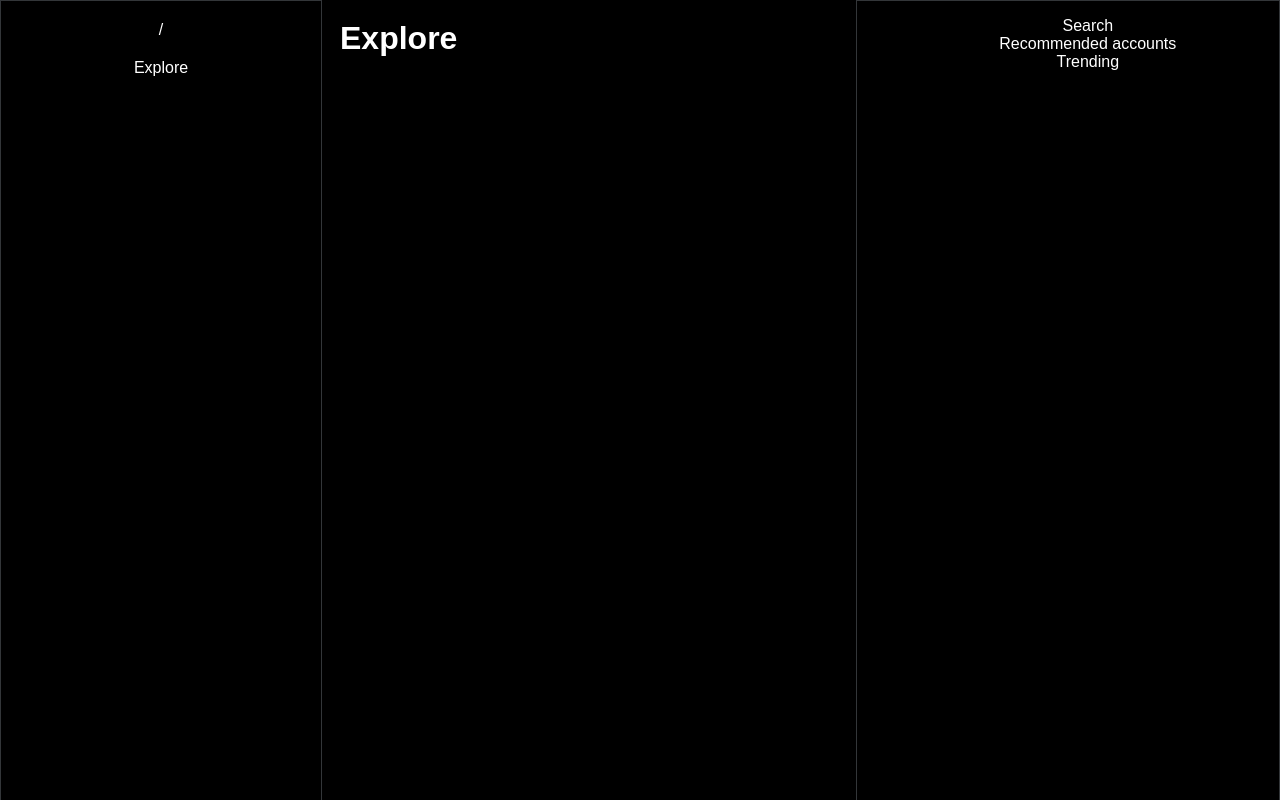
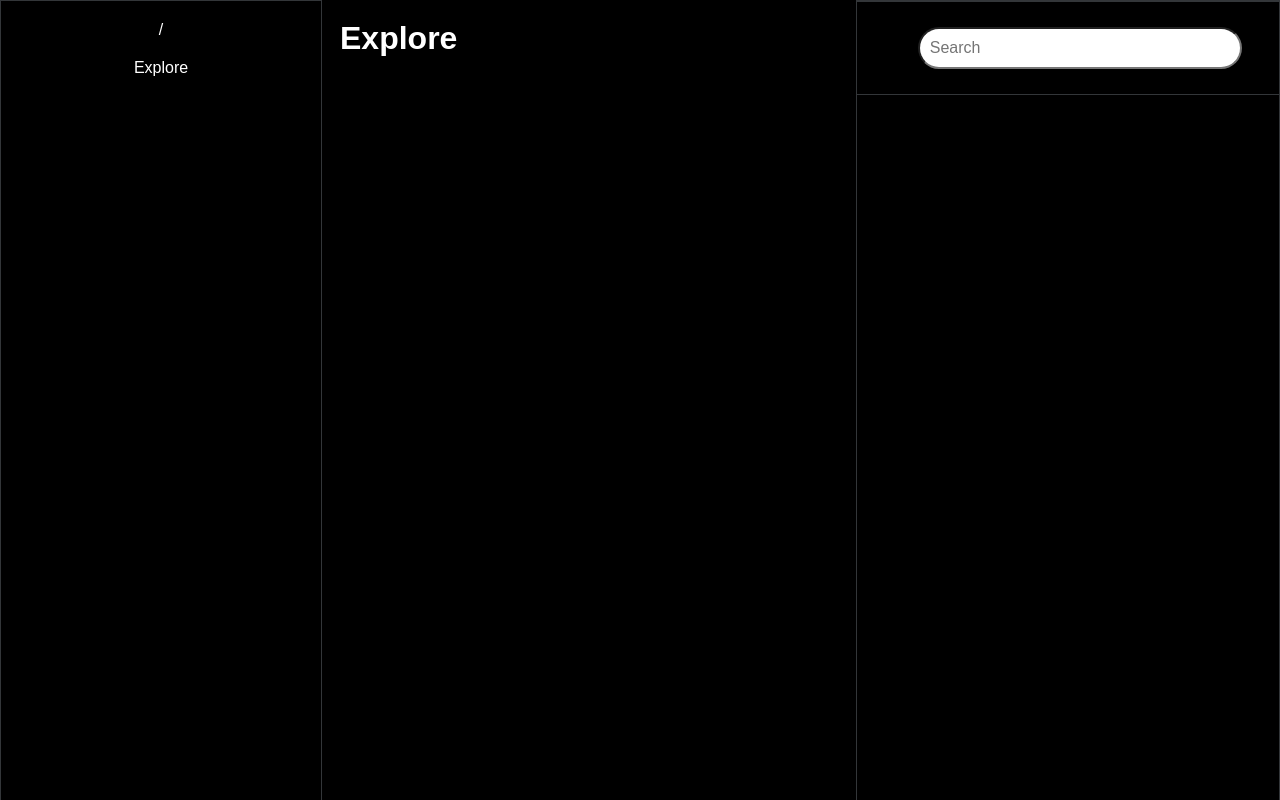
Before and after one commit to maxhayes17/TwitterClone, a React (Create React App) app in the folder frontend/: page /explore in a window 1280 px wide. Built offline with nearby package versions, Linux system fonts and the light colour scheme.

Commit message:
Add search, fix css on vertical-nav border

```diff
--- a/frontend/src/App.css
+++ b/frontend/src/App.css
@@ -194,6 +194,7 @@ ul{
   padding-left: 20px;
 
   text-align: left;
+  margin-inline: 1px;
 
   border: 1px solid #333639;
   background-color: black;
@@ -269,3 +270,12 @@ form .button-round{
 .likeBtn:hover{
   color: red;
 }
+
+.search{
+  border-block: 1px solid #333639;
+}
+.search input{
+  width: 100%;
+  margin-block: 25px;
+  border-radius: 3ex;
+}
--- a/frontend/src/components/ExploreCard.js
+++ b/frontend/src/components/ExploreCard.js
@@ -1,12 +1,46 @@
+
+import { useEffect, useState } from "react"
+import { useSelector } from "react-redux";
+import { useNavigate } from "react-router-dom";
 
 export default function ExploreCard(){
+
+    const users = useSelector((state) => state.users);
+    const navigate = useNavigate();
+    const [results, setResults] = useState([]);
+
+    useEffect(() => {
+        setResults([]);
+    }, []);
+
     return(
         <div className="exploreCard">
-            <ul>
-                <li>Search</li>
-                <li>Recommended accounts</li>
-                <li>Trending</li>
-            </ul>
+            <div className="search">
+                <form>
+                    <input type="text" placeholder="Search"
+                        onChange={e => {
+                            console.log(users);
+                            let result = users.filter((user) => {
+                                return user.username.toLowerCase().includes(e.target.value.toLowerCase())
+                            });
+                            // console.log(result);
+                            setResults(result);
+                        }}
+                        />
+                </form>
+                {results && results.length < users.length
+                && results.map(({_id, name, username, bio}) =>
+                        <div className="profile-list-element" onClick={() => {navigate("/profile/" + _id)}}>
+                            <div className="inline">
+                                <div className="vertical-stack">
+                                    <a onClick={() => {navigate("/profile/" + _id)}} style={{fontWeight:"bold"}}>{name}</a>
+                                    <p style={{opacity:"70%"}}>@{username}</p>
+                                    <p>{bio}</p>
+                                </div>
+                            </div>
+                        </div>
+                )}
+            </div>
         </div>
     )
 }
--- a/frontend/src/pages/home.js
+++ b/frontend/src/pages/home.js
@@ -4,13 +4,14 @@ import Post from "../components/Post";
 
 import { useState, useEffect } from "react";
 import { useSelector, useDispatch } from "react-redux";
-import { setPosts } from "../state";
+import { setPosts, setUsers } from "../state";
 
 
 function Home(){
 
     useEffect(() => {
         getPosts();
+        getUsers();
     }, [setPosts]);
 
     const [feed, setFeed] = useState(null);
@@ -30,7 +31,7 @@ function Home(){
         })
         .then((res) => res.json())
         .then((data) => {
-            console.log(data);
+            // console.log(data);
             dispatch(
                 setPosts({
                     posts: data
@@ -40,6 +41,24 @@ function Home(){
         })
         .catch((err) => console.log(err));
     };
+
+    const getUsers = () => {
+        fetch("http://localhost:3001/user/", {
+            method: "GET",
+            headers: {
+                Authorization: "Bearer " + token
+            }
+        })
+        .then((res) => res.json())
+        .then((data) => {
+            console.log(data);
+            dispatch(
+                setUsers({
+                    users: data
+                })
+            );
+        })
+    }
 
     const getUserFeed = () => {
         fetch("http://localhost:3001/user/" + currentUser._id + "/feed", {
--- a/frontend/src/state/index.js
+++ b/frontend/src/state/index.js
@@ -5,7 +5,8 @@ const initialState = {
     // Initialize auth information
     user: null,
     token: null,
-    posts: []
+    posts: [],
+    users: []
 };
 
 // Reducer functions for authorization
@@ -25,11 +26,14 @@ export const authSlice = createSlice({
         setPosts: (state, action) => {
             state.posts = action.payload.posts;
         },
+        setUsers: (state, action) => {
+            state.users = action.payload.users;
+        },
         setUserInfo: (state, action) => {
             state.user = action.payload.user;
         }
     }
 });
 
-export const {setLogin, setLogout, setPosts, setUserInfo} = authSlice.actions;
+export const {setLogin, setLogout, setPosts, setUsers, setUserInfo} = authSlice.actions;
 export default authSlice.reducer;
```
Also changed, not shown: 2 other files (tests, documents, lock files or other folders).
